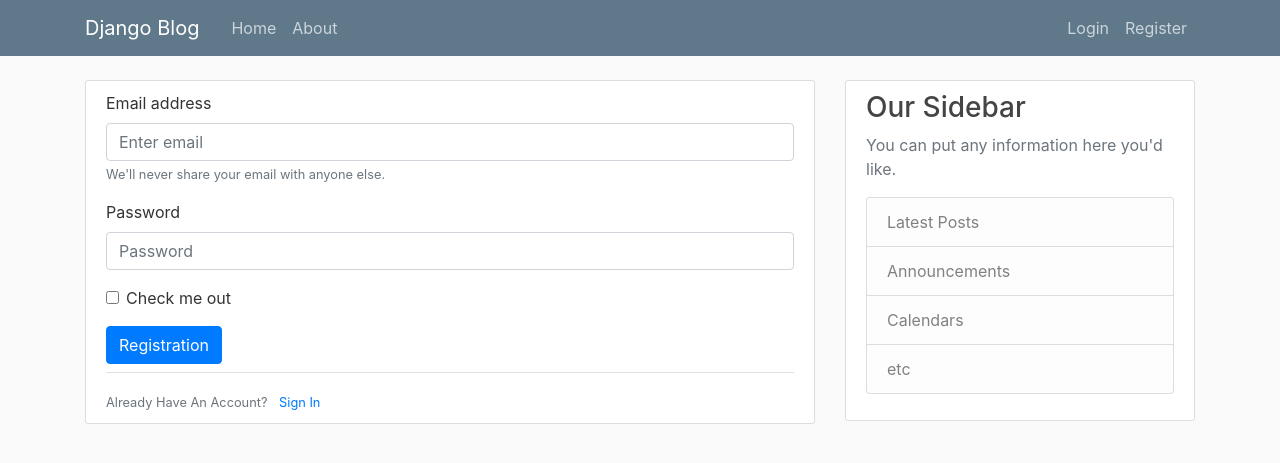
After one commit to mkawsar/python-blog, a Django app: page /registration in a window 1280 px wide. The commit adds this page. Shown: the top 463 px of the page. Run offline with Django 4.2, Linux system fonts and the light colour scheme; some libraries are stand-ins or nearby versions.

Commit message:
added registration form

```diff
--- a/authentication/urls.py
+++ b/authentication/urls.py
@@ -5,4 +5,5 @@
 
 urlpatterns = [
     path('', loginView, name='login'),
+    path('registration', registration, name='registration')
 ]
--- a/authentication/views.py
+++ b/authentication/views.py
@@ -1,6 +1,12 @@
+from django.contrib import messages
 from django.shortcuts import render
+from .forms import UserRegistrationForm
 
 
 # Create your views here.
 def loginView(request):
     return render(request, 'authentication/login.html')
+
+def registration(request):
+    form = UserRegistrationForm
+    return render(request, 'authentication/registration.html', {'form': form})
--- a/core/settings.py
+++ b/core/settings.py
@@ -32,7 +32,9 @@
     'django.contrib.sessions',
     'django.contrib.messages',
     'django.contrib.staticfiles',
-    'django_extensions'
+    'django_extensions',
+    'authentication',
+    'crispy_forms'
 ]
 
 MIDDLEWARE = [
@@ -127,3 +129,5 @@
 # Media files
 MEDIA_ROOT = os.path.join(BASE_DIR, 'media')
 MEDIA_URL = '/media/'
+
+CRISPY_TEMPLATE_PACK = 'bootstrap4'
--- /dev/null
+++ b/templates/authentication/registration.html
@@ -0,0 +1,31 @@
+{% extends "layouts/base.html" %}
+{% block content %}
+    <div class="content-section">
+        <form action="{% url 'auth:registration' %}" class="border-lg" method="POST">
+            {% csrf_token %}
+            <div class="form-group">
+                <label for="exampleInputEmail1">Email address</label>
+                <input type="email" class="form-control" id="exampleInputEmail1" aria-describedby="emailHelp" placeholder="Enter email">
+                <small id="emailHelp" class="form-text text-muted">We'll never share your email with anyone else.</small>
+              </div>
+              <div class="form-group">
+                <label for="exampleInputPassword1">Password</label>
+                <input type="password" class="form-control" id="exampleInputPassword1" placeholder="Password">
+              </div>
+              <div class="form-group">
+                <div class="form-check">
+                  <input class="form-check-input" type="checkbox" id="gridCheck">
+                  <label class="form-check-label" for="gridCheck">
+                    Check me out
+                  </label>
+                </div>
+              </div>
+              <button type="submit" class="btn btn-primary">Registration</button>
+        </form>
+        <div class="border-top mt-2 pt-3">
+            <small class="text-muted">
+                Already Have An Account? <a class="ml-2" href="{% url 'auth:login' %}">Sign In</a>
+            </small>
+        </div>
+    </div>
+{% endblock content %}
--- a/templates/layouts/base.html
+++ b/templates/layouts/base.html
@@ -39,7 +39,7 @@
                     <a class="nav-item nav-link" href="">Logout</a>
                     {% else %}
                     <a class="nav-item nav-link" href="">Login</a>
-                    <a class="nav-item nav-link" href="">Register</a>
+                    <a class="nav-item nav-link" href="{% url 'auth:registration' %}">Register</a>
                     {% endif %}
                 </div>
             </div>
```
Also changed, not shown: authentication/forms.py (added, +12 -0 lines), authentication/models.py (+2 -10 lines), authentication/migrations/0001_initial.py (added).
